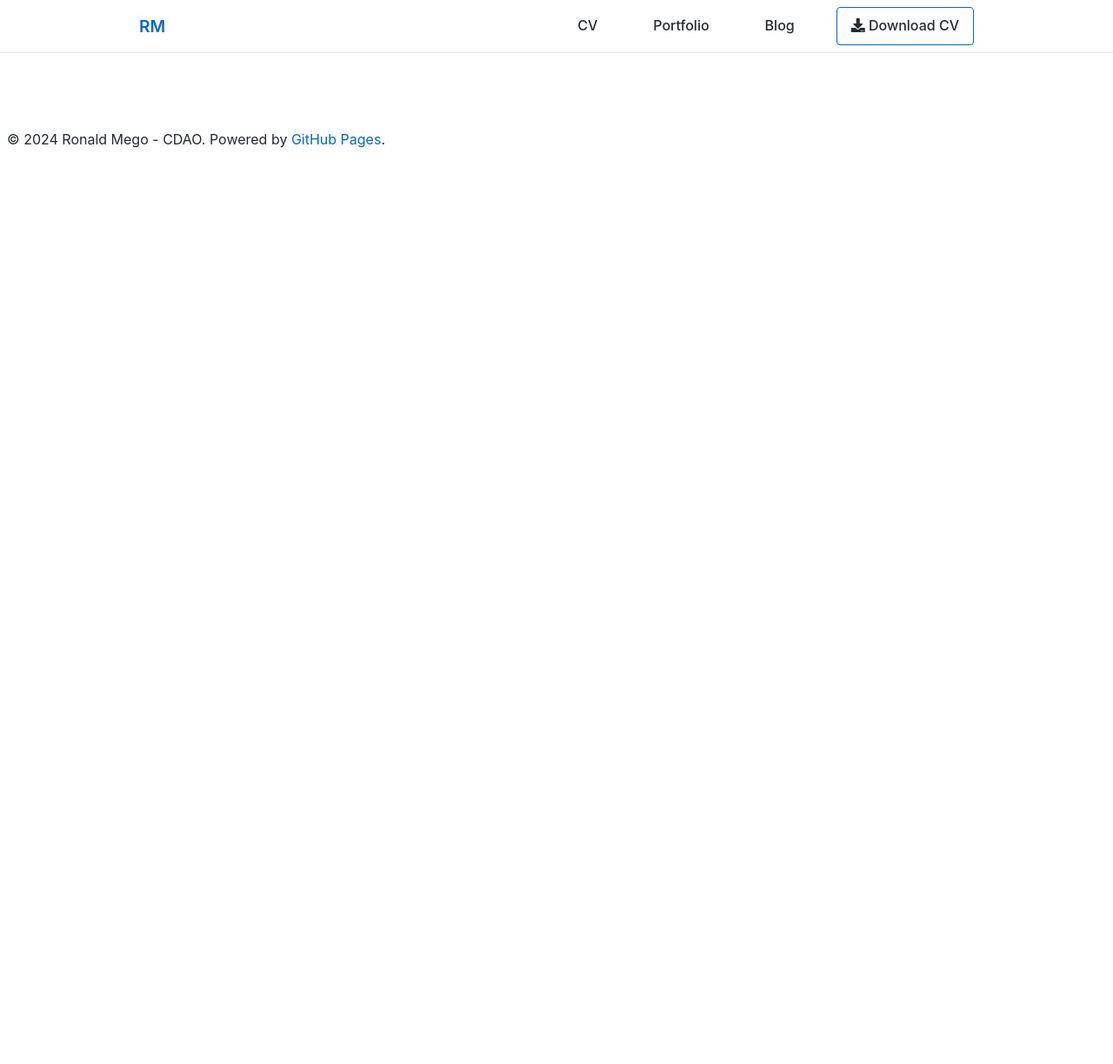
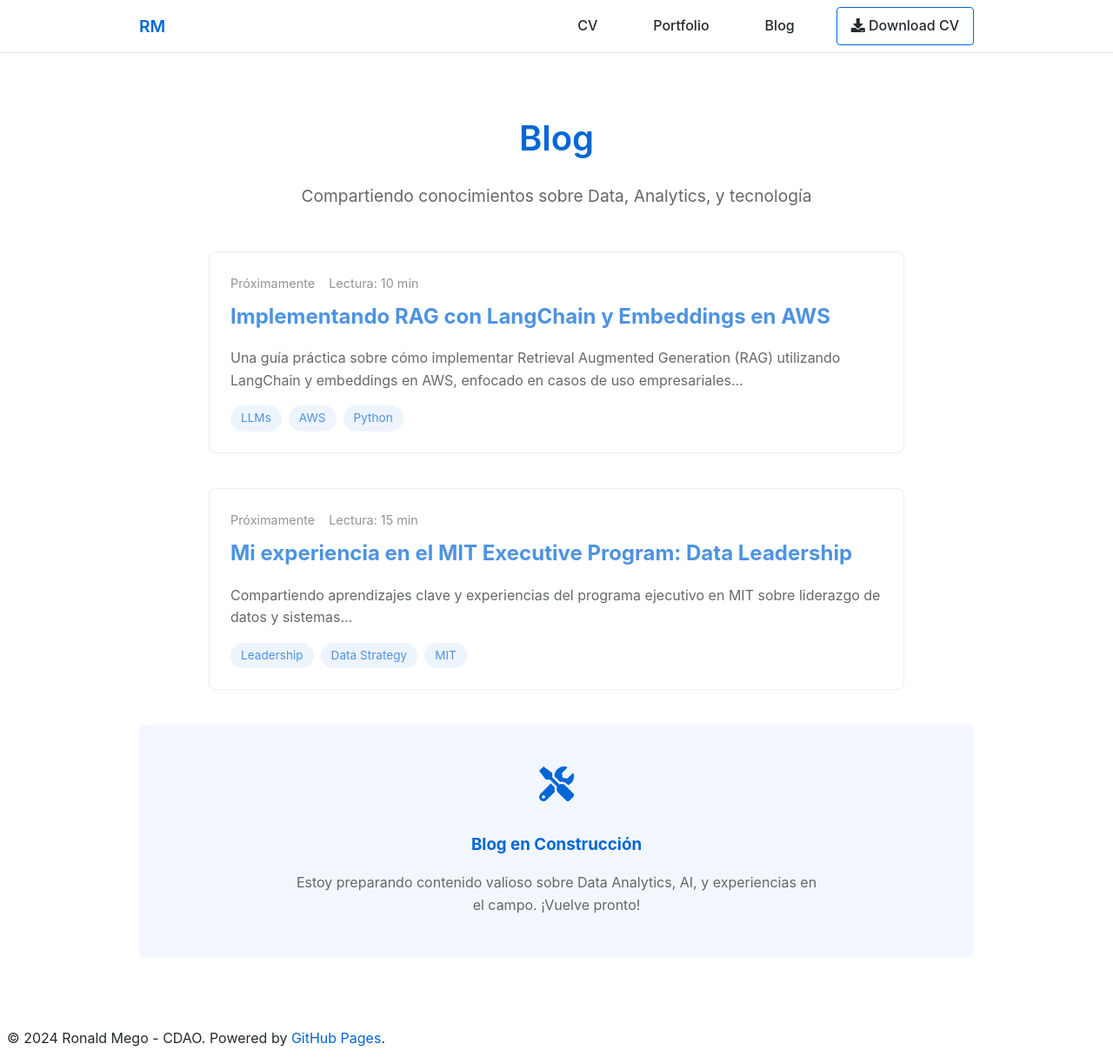
Before and after one commit to ronaldmego/ronaldmego.github.io, a Jekyll site: the page built from blog.md, in a window 1280 px wide and 1223 px high. Shown: the whole window at 87% size. Built offline with Jekyll 4.4.1, drawn with Linux system fonts in a browser that asks for light colours; our own code applies the rules of GitHub Pages for plain Markdown files.

Commit message:
Agrego template de Blog y Portfolio

```diff
--- a/assets/css/style.scss
+++ b/assets/css/style.scss
@@ -396,3 +396,203 @@ a {
     flex-direction: column;
   }
 }
+
+// Estilos adicionales para Blog y Portfolio
+
+// Estilos comunes para headers de sección
+.blog-header,
+.portfolio-header {
+  text-align: center;
+  margin-bottom: 3rem;
+
+  h1 {
+    font-size: 2.5rem;
+    margin-bottom: 1rem;
+  }
+
+  .subtitle {
+    color: #666;
+    font-size: 1.2rem;
+  }
+}
+
+// Estilos para el blog
+.posts-container {
+  max-width: 800px;
+  margin: 0 auto;
+
+  .post-preview {
+    margin-bottom: 2.5rem;
+    padding: 1.5rem;
+    border: 1px solid $border-color;
+    border-radius: 8px;
+    transition: transform 0.3s ease;
+
+    &:hover {
+      transform: translateY(-3px);
+      box-shadow: 0 4px 12px rgba(0,0,0,0.1);
+    }
+
+    &.coming-soon {
+      opacity: 0.7;
+      pointer-events: none;
+    }
+
+    h2 {
+      color: $primary-color;
+      margin: 0.5rem 0;
+      font-size: 1.5rem;
+    }
+  }
+
+  .post-meta {
+    display: flex;
+    gap: 1rem;
+    font-size: 0.9rem;
+    color: #666;
+    margin-bottom: 0.5rem;
+  }
+
+  .preview-text {
+    margin: 1rem 0;
+    line-height: 1.6;
+  }
+
+  .tags {
+    display: flex;
+    gap: 0.5rem;
+    flex-wrap: wrap;
+
+    .tag {
+      background: rgba($primary-color, 0.1);
+      color: $primary-color;
+      padding: 0.25rem 0.75rem;
+      border-radius: 15px;
+      font-size: 0.85rem;
+    }
+  }
+}
+
+// Estilos para el portfolio
+.projects-grid {
+  display: grid;
+  grid-template-columns: repeat(auto-fit, minmax(300px, 1fr));
+  gap: 2rem;
+  margin-bottom: 3rem;
+
+  .project-card {
+    border: 1px solid $border-color;
+    border-radius: 8px;
+    overflow: hidden;
+    transition: transform 0.3s ease;
+
+    &:hover {
+      transform: translateY(-3px);
+      box-shadow: 0 4px 12px rgba(0,0,0,0.1);
+    }
+
+    &.coming-soon {
+      opacity: 0.7;
+      pointer-events: none;
+    }
+
+    .project-image {
+      width: 100%;
+      height: 200px;
+      overflow: hidden;
+
+      img {
+        width: 100%;
+        height: 100%;
+        object-fit: cover;
+      }
+    }
+  }
+
+  .project-content {
+    padding: 1.5rem;
+
+    h2 {
+      color: $primary-color;
+      margin-bottom: 0.5rem;
+      font-size: 1.3rem;
+    }
+  }
+
+  .project-meta {
+    margin-top: 1rem;
+
+    .technologies {
+      display: flex;
+      gap: 0.5rem;
+      flex-wrap: wrap;
+      margin-bottom: 1rem;
+
+      .tech {
+        background: rgba($primary-color, 0.1);
+        color: $primary-color;
+        padding: 0.25rem 0.75rem;
+        border-radius: 15px;
+        font-size: 0.85rem;
+      }
+    }
+
+    .links {
+      display: flex;
+      gap: 1rem;
+
+      a {
+        color: $text-color;
+        text-decoration: none;
+        font-size: 0.9rem;
+
+        &:hover {
+          color: $primary-color;
+        }
+
+        &.link-disabled {
+          opacity: 0.5;
+          pointer-events: none;
+        }
+      }
+    }
+  }
+}
+
+// Mensaje de "en construcción"
+.section-message {
+  text-align: center;
+  padding: 3rem;
+  background: rgba($primary-color, 0.05);
+  border-radius: 8px;
+  margin: 2rem 0;
+
+  i {
+    font-size: 2.5rem;
+    color: $primary-color;
+    margin-bottom: 1rem;
+  }
+
+  h3 {
+    color: $primary-color;
+    margin-bottom: 1rem;
+  }
+
+  p {
+    color: #666;
+    max-width: 600px;
+    margin: 0 auto;
+  }
+}
+
+// Responsive adjustments
+@media (max-width: 768px) {
+  .projects-grid {
+    grid-template-columns: 1fr;
+  }
+
+  .post-preview,
+  .project-card {
+    margin: 1rem;
+  }
+}
--- a/blog.md
+++ b/blog.md
@@ -0,0 +1,47 @@
+---
+layout: default
+title: Blog - Ronald Mego
+---
+
+<div class="blog-header">
+  <h1>Blog</h1>
+  <p class="subtitle">Compartiendo conocimientos sobre Data, Analytics, y tecnología</p>
+</div>
+
+<div class="posts-container">
+  <!-- Example Post 1 - Coming Soon -->
+  <article class="post-preview coming-soon">
+    <div class="post-meta">
+      <span class="date">Próximamente</span>
+      <span class="reading-time">Lectura: 10 min</span>
+    </div>
+    <h2>Implementando RAG con LangChain y Embeddings en AWS</h2>
+    <p class="preview-text">Una guía práctica sobre cómo implementar Retrieval Augmented Generation (RAG) utilizando LangChain y embeddings en AWS, enfocado en casos de uso empresariales...</p>
+    <div class="tags">
+      <span class="tag">LLMs</span>
+      <span class="tag">AWS</span>
+      <span class="tag">Python</span>
+    </div>
+  </article>
+
+  <!-- Example Post 2 - Coming Soon -->
+  <article class="post-preview coming-soon">
+    <div class="post-meta">
+      <span class="date">Próximamente</span>
+      <span class="reading-time">Lectura: 15 min</span>
+    </div>
+    <h2>Mi experiencia en el MIT Executive Program: Data Leadership</h2>
+    <p class="preview-text">Compartiendo aprendizajes clave y experiencias del programa ejecutivo en MIT sobre liderazgo de datos y sistemas...</p>
+    <div class="tags">
+      <span class="tag">Leadership</span>
+      <span class="tag">Data Strategy</span>
+      <span class="tag">MIT</span>
+    </div>
+  </article>
+</div>
+
+<div class="section-message">
+  <i class="fas fa-tools"></i>
+  <h3>Blog en Construcción</h3>
+  <p>Estoy preparando contenido valioso sobre Data Analytics, AI, y experiencias en el campo. ¡Vuelve pronto!</p>
+</div>
```
Also changed, not shown: estructura.txt (+10 -3 lines), portfolio.md (+61 -0 lines).
